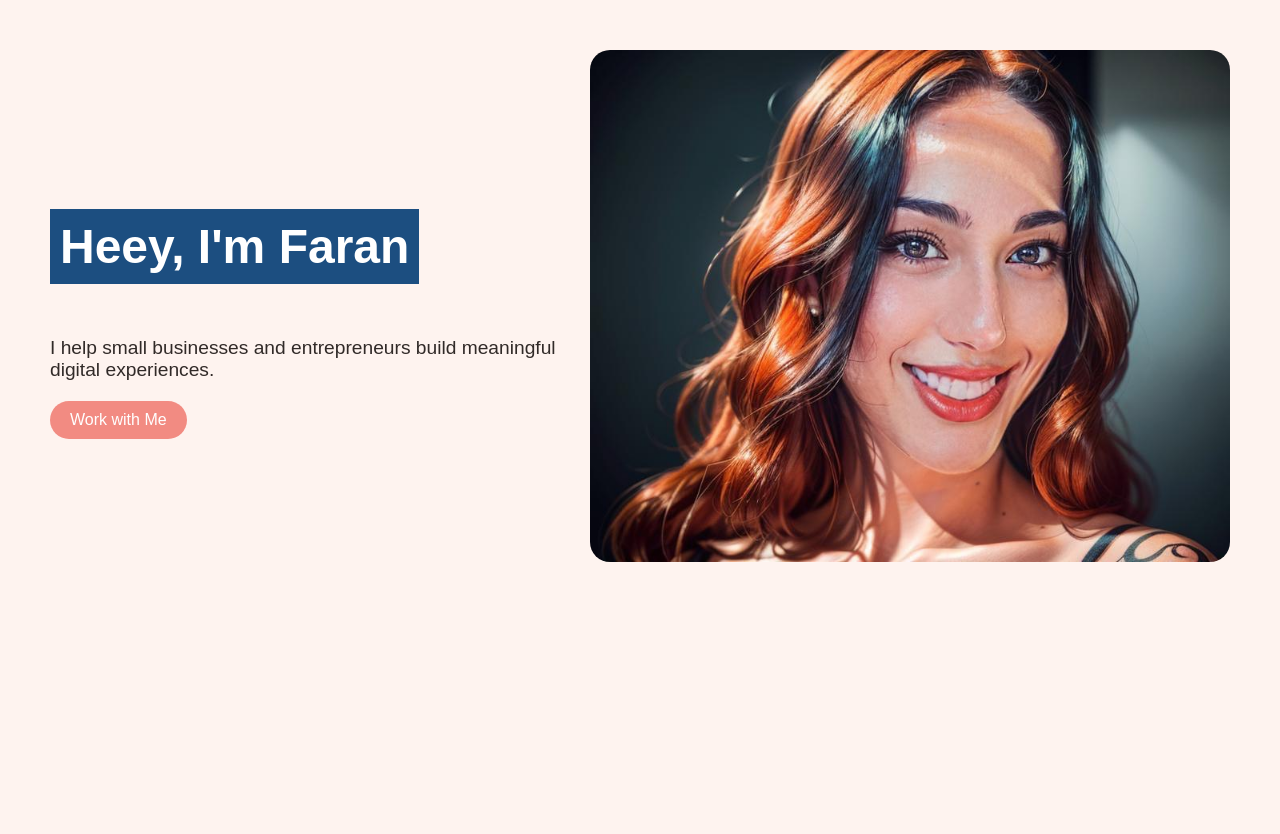
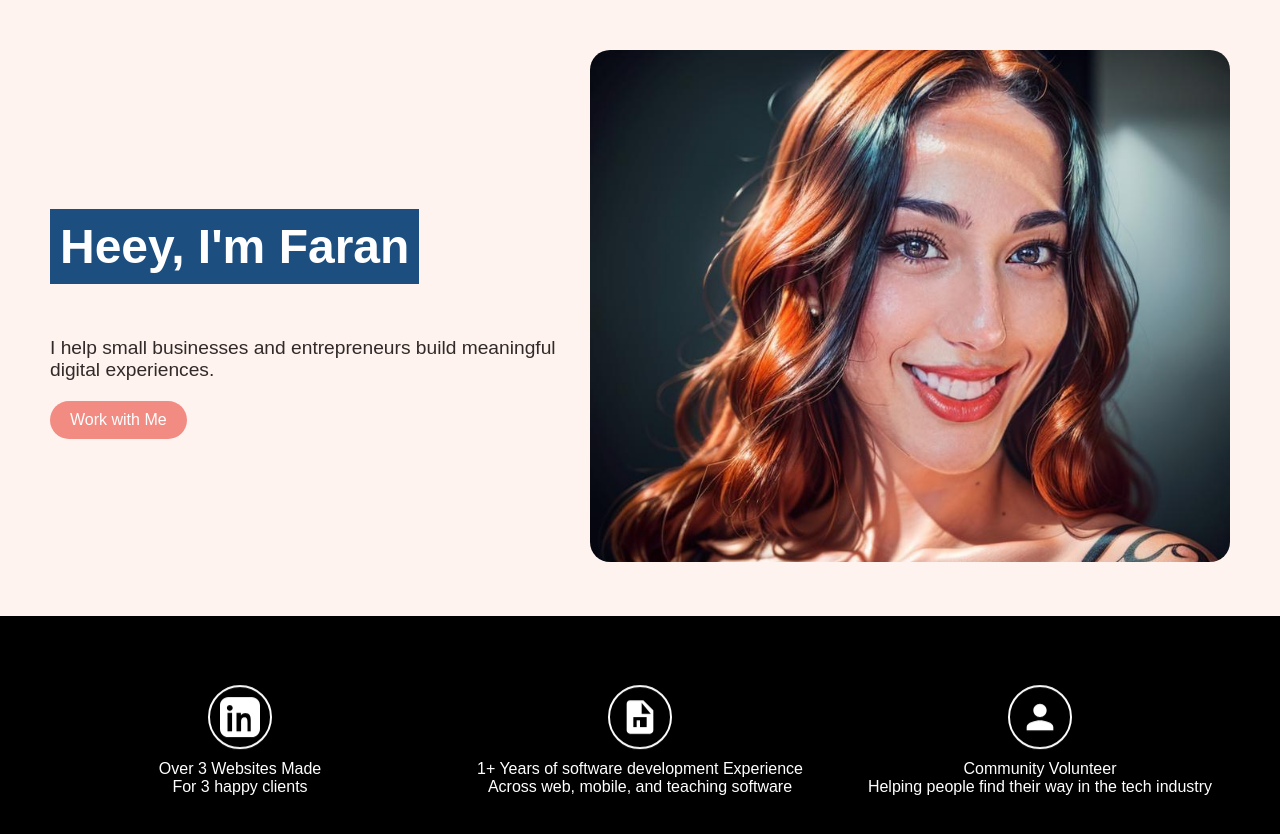
Before and after one commit to FaranakNS/mi-Portfolio, a Next.js app: page / in a window 1280 px wide. Shown: the top 834 px of the page. Before the commit the page ends 800 px from the top, so only its background shows below. Built offline with nearby package versions, Linux system fonts and the light colour scheme.

Commit message:
first page with all the links set up

```diff
--- a/src/component/HeroSection.tsx
+++ b/src/component/HeroSection.tsx
@@ -103,11 +103,107 @@
 //     </HeroContainer>
 //   );
 // };
+// 'use client';
+
+// import { useState, useEffect } from 'react';
+// import styled from 'styled-components';
+
+// const HeroContainer = styled.div`
+//   display: flex;
+//   justify-content: space-between;
+//   align-items: center;
+//   padding: 50px;
+//   max-width: 1200px;
+//   margin: 0 auto;
+//   background-color: #fef3ef; /* Match the background color */
+// `;
+
+// const TextSection = styled.div`
+//   max-width: 50%;
+// `;
+
+// const Title = styled.h1`
+//   font-size: 3em;
+//   color: white;
+//   background-color: ${({ theme }) => theme.colors.primary};
+//   padding: 10px;
+//   display: inline-block;
+// `;
+
+// const Subtitle = styled.p`
+//   font-size: 1.2em;
+//   margin: 20px 0;
+// `;
+
+// const CTAButton = styled.button`
+//   padding: 10px 20px;
+//   font-size: 1em;
+//   color: white;
+//   background-color: ${({ theme }) => theme.colors.secondary};
+//   border: none;
+//   border-radius: 25px;
+//   cursor: pointer;
+// `;
+
+// const ImageSection = styled.div`
+//   img {
+//     border-radius: 20px;
+//     max-width: 100%;
+//     height: auto;
+//   }
+// `;
+
+// const HeroSection = () => {
+//   const [text, setText] = useState('');
+//   const fullText = "HHeey, I'm Faranak.";
+
+//   useEffect(() => {
+//     let currentIndex = 0;
+//     let typingInterval;
+
+//     const typeText = () => {
+//       if (currentIndex < fullText.length-1) {
+//         setText((prev) => prev + fullText[currentIndex]);
+//         currentIndex++;
+//       } else {
+//         clearInterval(typingInterval);
+//         setTimeout(() => {
+//           setText('');
+//           currentIndex = 0;
+//           typingInterval = setInterval(typeText, 100);
+//         }, 2000); // Wait for 2 seconds before restarting
+//       }
+//     };
+
+//     typingInterval = setInterval(typeText, 100);
+
+//     // Cleanup function to clear interval if the component unmounts
+//     return () => clearInterval(typingInterval);
+//   }, [fullText]);
+
+//   return (
+//     <HeroContainer>
+//       <TextSection>
+//         <Title>{text}</Title>
+//         <Subtitle>
+//           I help small businesses and entrepreneurs build meaningful digital experiences.
+//         </Subtitle>
+//         <CTAButton>Work with Me</CTAButton>
+//       </TextSection>
+//       <ImageSection>
+//         <img src="/farah-pic.jpg" alt="Faranak" />
+//       </ImageSection>
+//     </HeroContainer>
+//   );
+// };
+
+// export default HeroSection;
 'use client';
 
 import { useState, useEffect } from 'react';
-import styled from 'styled-components';
+import styled, { keyframes } from 'styled-components';
 
+// Existing styled components
 const HeroContainer = styled.div`
   display: flex;
   justify-content: space-between;
@@ -153,6 +249,66 @@ const ImageSection = styled.div`
   }
 `;
 
+// Keyframes for animations
+const bounce = keyframes`
+  0%, 20%, 50%, 80%, 100% {
+    transform: translateY(0);
+  }
+  40% {
+    transform: translateY(-30px);
+  }
+  60% {
+    transform: translateY(-15px);
+  }
+`;
+
+// New styled components for Footer
+const FooterContainer = styled.footer`
+  background-color: #000;
+  color: white;
+  text-align: center;
+  padding: 50px 0;
+`;
+
+const FooterContent = styled.div`
+  display: flex;
+  justify-content: space-around;
+  align-items: center;
+  max-width: 1200px;
+  margin: 0 auto;
+
+  div {
+    flex: 1;
+    padding: 20px;
+  }
+`;
+
+const FooterIcon = styled.a`
+  margin-bottom: 10px;
+  width: 60px;
+  height: 60px;
+  border: 2px solid white;
+  border-radius: 50%;
+  display: flex;
+  justify-content: center;
+  align-items: center;
+  margin: 0 auto 10px auto;
+  animation: ${bounce} 2s infinite;
+  color: white;
+  text-decoration: none;
+
+  svg {
+    width: 40px;
+    height: 40px;
+  }
+`;
+
+const FooterText = styled.p`
+  margin: 0;
+  font-size: 1em;
+`;
+
+// HeroSection component
 const HeroSection = () => {
   const [text, setText] = useState('');
   const fullText = "HHeey, I'm Faranak.";
@@ -177,11 +333,11 @@ const HeroSection = () => {
 
     typingInterval = setInterval(typeText, 100);
 
-    // Cleanup function to clear interval if the component unmounts
     return () => clearInterval(typingInterval);
   }, [fullText]);
 
   return (
+    <>
       <HeroContainer>
         <TextSection>
           <Title>{text}</Title>
@@ -194,6 +350,45 @@ const HeroSection = () => {
           <img src="/farah-pic.jpg" alt="Faranak" />
         </ImageSection>
       </HeroContainer>
+      <Footer />
+    </>
+  );
+};
+
+// Footer component
+const Footer = () => {
+  return (
+    <FooterContainer>
+      <FooterContent>
+
+<div>
+    <FooterIcon href="https://www.linkedin.com/in/faranak-nasoori" target="_blank">
+        <svg fill="white" xmlns="http://www.w3.org/2000/svg" viewBox="0 0 24 24">
+            <path d="M19 0h-14c-2.761 0-5 2.239-5 5v14c0 2.761 2.239 5 5 5h14c2.761 0 5-2.239 5-5v-14c0-2.761-2.239-5-5-5zm-11.75 20.5h-2.75v-11h2.75v11zm-1.375-12.25c-.966 0-1.75-.784-1.75-1.75s.784-1.75 1.75-1.75 1.75.784 1.75 1.75-.784 1.75-1.75 1.75zm13.375 12.25h-2.75v-5.5c0-1.28-.022-2.925-1.784-2.925-1.786 0-2.062 1.396-2.062 2.834v5.591h-2.75v-11h2.625v1.5h.036c.366-.692 1.258-1.416 2.592-1.416 2.769 0 3.281 1.822 3.281 4.187v6.729z"/>
+        </svg>
+    </FooterIcon>
+    <FooterText>Over 3 Websites Made<br />For 3 happy clients</FooterText>
+</div>
+
+
+        <div>
+        <FooterIcon href="/FaranakNasoori-Resume.pdf" download>
+        <svg fill="white" xmlns="http://www.w3.org/2000/svg" viewBox="0 0 24 24">
+            <path d="M14 2H6c-1.1 0-2 .9-2 2v16c0 1.1.9 2 2 2h12c1.1 0 2-.9 2-2V8l-6-6zm2 16h-4v-4h-2v4H8v-6h8v6zm-3-7V3.5L18.5 10H13z"/>
+        </svg>
+    </FooterIcon>
+          <FooterText>1+ Years of software development Experience<br />Across web, mobile, and teaching software</FooterText>
+        </div>
+        <div>
+          <FooterIcon href="https://www.canadalearningcode.ca/">
+            <svg fill="white" xmlns="http://www.w3.org/2000/svg" viewBox="0 0 24 24">
+              <path d="M12 12c2.21 0 4-1.79 4-4s-1.79-4-4-4-4 1.79-4 4 1.79 4 4 4zm0 2c-2.67 0-8 1.34-8 4v2h16v-2c0-2.66-5.33-4-8-4z"/>
+            </svg>
+          </FooterIcon>
+          <FooterText>Community Volunteer<br />Helping people find their way in the tech industry</FooterText>
+        </div>
+      </FooterContent>
+    </FooterContainer>
   );
 };
 
```
Also changed, not shown: 1 other file (tests, documents, lock files or other folders). Lines whose indentation alone changed are shown as unchanged.
